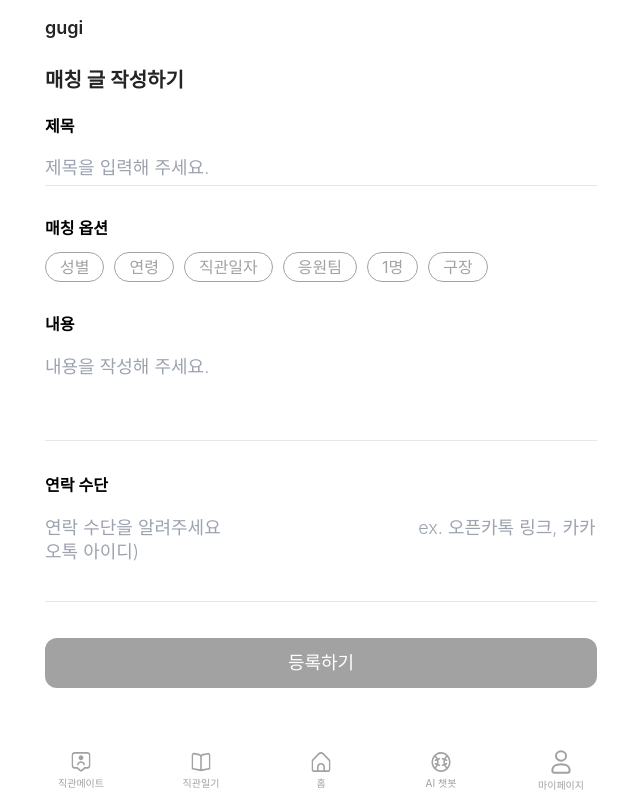
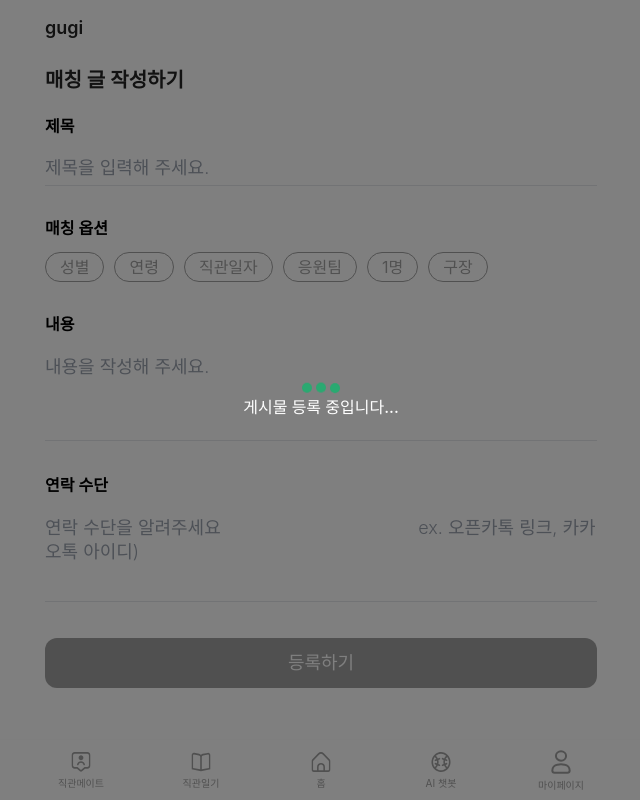
Before and after one commit to team-gugi/frontend, a Next.js app: page /mate/post in a window 1280 px wide. Both pictures are taken after a click on the button "등록하기". Shown: the whole page, without its empty margins (319-959 px from the left). Built offline with nearby package versions, Linux system fonts and the light colour scheme; no server answers; a web font is replaced by a local one.

Commit message:
Fix : 직관메이트 게시물 등록시 성공 응답 전 로딩 상태 추가

```diff
--- a/app/diary/post/page.tsx
+++ b/app/diary/post/page.tsx
@@ -18,12 +18,14 @@ export default function DiaryPostPage() {
   const [isSubmitting, setIsSubmitting] = useState(false);
   const [error, setError] = useState('');
   const [isModalOpen, setIsModalOpen] = useState(false); // 모달 상태
+  const [isLoading, setIsLoading] = useState(false); // 로딩 상태 추가
 
   const router = useRouter();
 
   const handleSubmit = async (diaryInfo: IDiaryInfo, gameImg: File | null) => {
     setIsSubmitting(true);
     setError('');
+    setIsLoading(true); // 로딩 시작
 
     try {
       const response = await postDiaryApi(diaryInfo, gameImg || undefined);
--- a/app/mate/components/MateForm.tsx
+++ b/app/mate/components/MateForm.tsx
@@ -18,6 +18,7 @@ export default function MateForm() {
   const closeBottomSheet = () => setBottomSheetOpen(false);
 
   const [errorMessage, setErrorMessage] = useState(''); // 에러 메시지 상태
+  const [isLoading, setIsLoading] = useState(false); // 로딩 상태 추가
 
   const router = useRouter();
 
@@ -42,10 +43,12 @@ export default function MateForm() {
       options: selectedOptions, // 선택된 옵션을 formState에 추가
     };
     console.log(postData);
+    setIsLoading(true); // 로딩 시작
 
     try {
       const response = await createMatePost(postData);
       if (response.isSuccess) {
+        setIsLoading(false); // 로딩 종료
         alert('게시물이 성공적으로 등록되었습니다!');
         console.log('직관메이트 게시물 등록 성공');
         resetForm(); // 폼 상태 초기화
@@ -117,6 +120,18 @@ export default function MateForm() {
           onApply={handleApplyOptions} // 선택한 옵션 반영
         />
       )}
+      {isLoading && (
+        <div className="fixed inset-0 bg-black bg-opacity-50 flex items-center justify-center z-50">
+          <div className="flex flex-col items-center gap-4">
+            <div className="flex flex-row gap-4">
+              <div className="w-10 h-10 rounded-full bg-MainColor animate-bounce"></div>
+              <div className="w-10 h-10 rounded-full bg-MainColor animate-bounce [animation-delay:-.3s]"></div>
+              <div className="w-10 h-10 rounded-full bg-MainColor animate-bounce [animation-delay:-.5s]"></div>
+            </div>
+            <p className="text-white">게시물 등록 중입니다...</p>
+          </div>
+        </div>
+      )}
     </>
   );
 }
```
